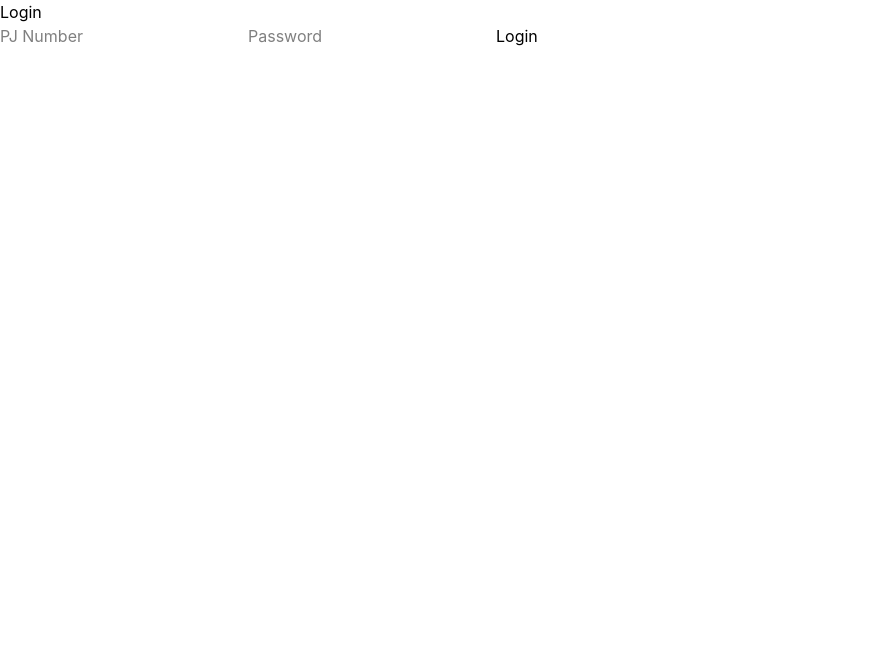
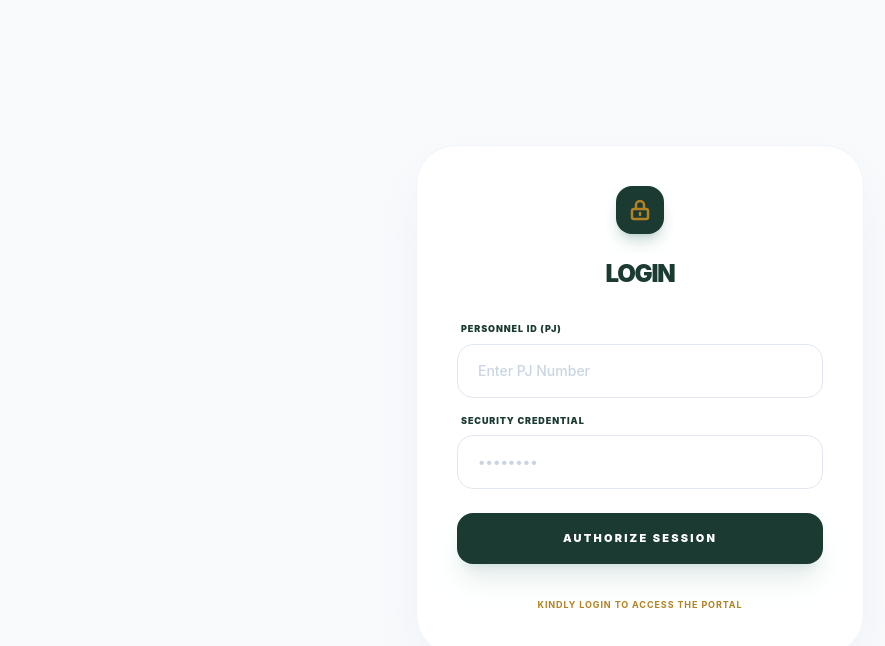
Before and after one commit to KeithOmondi/feedbackform, a React (Vite) app: page / in a window 1280 px wide. Shown: the top 646 px of the page, without its empty margins (0-885 px from the left). Built offline with nearby package versions, Linux system fonts and the light colour scheme.

Commit message:
frist commit

```diff
--- a/src/pages/Login.tsx
+++ b/src/pages/Login.tsx
@@ -16,7 +16,6 @@ const Login = () => {
     dispatch(login({ pj, password }));
   };
 
-  // ✅ Redirect to manuals page when user is logged in
   useEffect(() => {
     if (user) {
       navigate("/manuals");
@@ -24,30 +23,81 @@ const Login = () => {
   }, [user, navigate]);
 
   return (
+    <div className="min-h-screen flex items-center justify-center bg-slate-50 px-4">
+      <div className="max-w-md w-full space-y-8 bg-white p-10 rounded-[2.5rem] border border-slate-100 shadow-2xl shadow-slate-200/60">
+
+        {/* Institutional Branding */}
+        <div className="text-center">
+          <div className="mx-auto h-12 w-12 bg-[#1a3a32] rounded-2xl flex items-center justify-center mb-6 shadow-lg shadow-emerald-900/20">
+            <svg className="w-6 h-6 text-[#b48222]" fill="none" stroke="currentColor" viewBox="0 0 24 24">
+              <path strokeLinecap="round" strokeLinejoin="round" strokeWidth="2.5" d="M12 15v2m-6 4h12a2 2 0 002-2v-6a2 2 0 00-2-2H6a2 2 0 00-2 2v6a2 2 0 002 2zm10-10V7a4 4 0 00-8 0v4h8z" />
+            </svg>
+          </div>
+          <h2 className="text-2xl font-black text-[#1a3a32] uppercase tracking-tighter">Login</h2>
+          <p className="text-[10px] font-bold text-slate-400 uppercase tracking-[0.2em] mt-2"></p>
+        </div>
+
+        <form className="mt-8 space-y-6" onSubmit={handleSubmit}>
+          <div className="space-y-4">
             <div>
-      <h2>Login</h2>
-
-      <form onSubmit={handleSubmit}>
+              <label className="text-[9px] font-black text-[#1a3a32] uppercase tracking-widest ml-1 mb-2 block">Personnel ID (PJ)</label>
               <input
                 type="text"
-          placeholder="PJ Number"
+                required
+                placeholder="Enter PJ Number"
                 value={pj}
                 onChange={(e) => setPj(e.target.value)}
+                className="appearance-none relative block w-full px-5 py-4 border border-slate-200 placeholder-slate-300 text-slate-900 rounded-2xl focus:outline-none focus:ring-4 focus:ring-[#b48222]/5 focus:border-[#b48222]/40 transition-all text-sm font-medium"
               />
+            </div>
 
+            <div>
+              <label className="text-[9px] font-black text-[#1a3a32] uppercase tracking-widest ml-1 mb-2 block">Security Credential</label>
               <input
                 type="password"
-          placeholder="Password"
+                required
+                placeholder="••••••••"
                 value={password}
                 onChange={(e) => setPassword(e.target.value)}
+                className="appearance-none relative block w-full px-5 py-4 border border-slate-200 placeholder-slate-300 text-slate-900 rounded-2xl focus:outline-none focus:ring-4 focus:ring-[#b48222]/5 focus:border-[#b48222]/40 transition-all text-sm font-medium"
               />
+            </div>
+          </div>
 
-        <button type="submit" disabled={loading}>
-          {loading ? "Logging in..." : "Login"}
+          {error && (
+            <div className="bg-red-50 border-l-4 border-red-500 p-4 rounded-xl">
+              <p className="text-[10px] font-bold text-red-600 uppercase tracking-tight">{error}</p>
+            </div>
+          )}
+
+          <div>
+            <button
+              type="submit"
+              disabled={loading}
+              className="group relative w-full flex justify-center py-4 px-4 border border-transparent text-[11px] font-black uppercase tracking-[0.2em] rounded-2xl text-white bg-[#1a3a32] hover:bg-[#112621] focus:outline-none focus:ring-4 focus:ring-emerald-900/10 transition-all disabled:opacity-50 shadow-xl shadow-emerald-900/10"
+            >
+              {loading ? (
+                <span className="flex items-center gap-2">
+                  <svg className="animate-spin h-4 w-4 text-white" viewBox="0 0 24 24">
+                    <circle className="opacity-25" cx="12" cy="12" r="10" stroke="currentColor" strokeWidth="4" fill="none" />
+                    <path className="opacity-75" fill="currentColor" d="M4 12a8 8 0 018-8V0C5.373 0 0 5.373 0 12h4zm2 5.291A7.962 7.962 0 014 12H0c0 3.042 1.135 5.824 3 7.938l3-2.647z" />
+                  </svg>
+                  Verifying...
+                </span>
+              ) : (
+                "Authorize Session"
+              )}
             </button>
+          </div>
         </form>
 
-      {error && <p style={{ color: "red" }}>{error}</p>}
+        <div className="mt-6 text-center">
+          <p className="text-[9px] font-bold text-slate-300 uppercase tracking-widest leading-loose">
+
+            <span className="text-[#b48222]">Kindly login to access the portal</span>
+          </p>
+        </div>
+      </div>
     </div>
   );
 };
```
Lines whose indentation alone changed are shown as unchanged.
